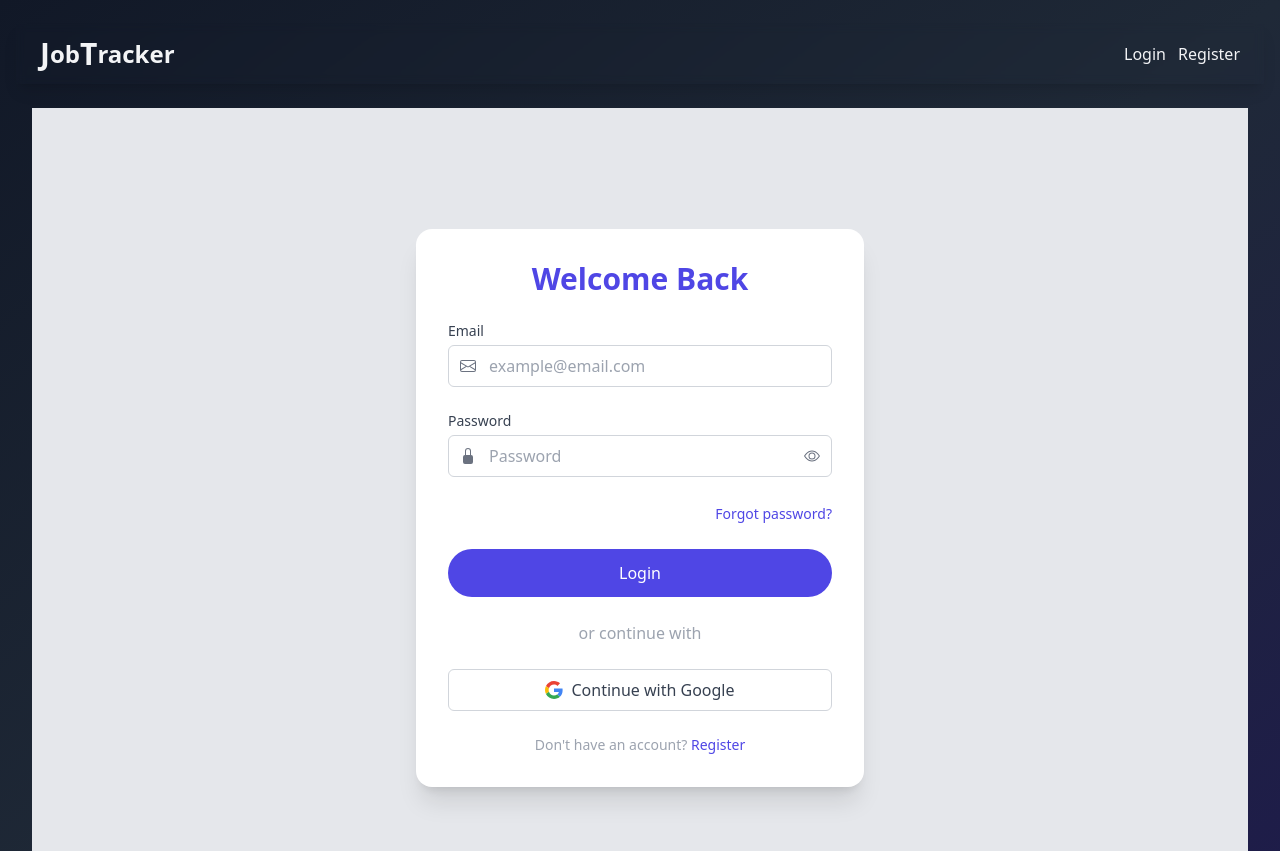
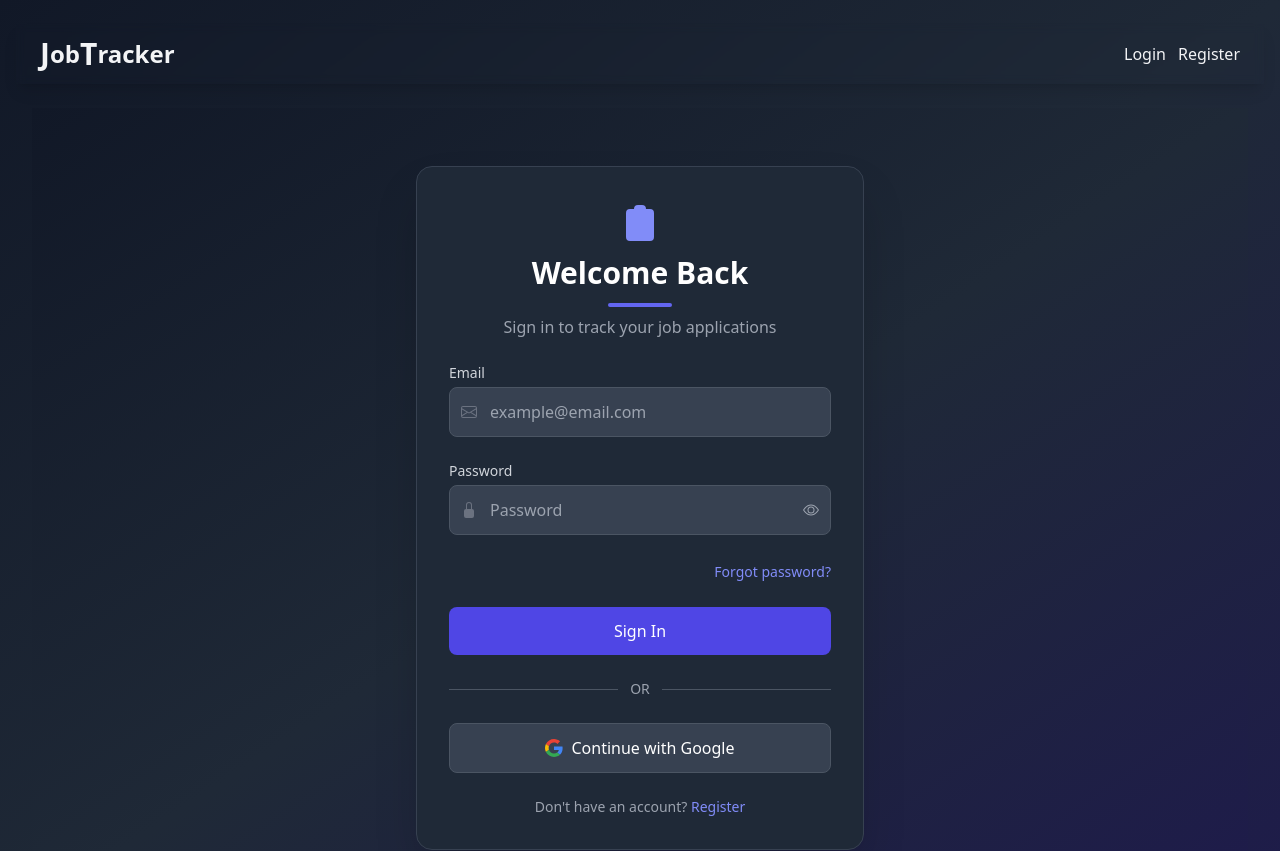
Before and after one commit to YashTirpude/job-application-tracker, a React (Create React App) app in the folder frontend/: page /login in a window 1280 px wide. Shown: the top 851 px of the page. Built offline with nearby package versions, Linux system fonts and the light colour scheme; no server answers.

Commit message:
Authform UI update

```diff
--- a/frontend/src/components/AuthForm.tsx
+++ b/frontend/src/components/AuthForm.tsx
@@ -32,6 +32,7 @@ const AuthForm: React.FC<AuthFormProps> = ({ type }) => {
   const navigate = useNavigate();
   const password = watch("password", "");
 
+  // Enhanced animations
   const containerVariants = {
     hidden: { opacity: 0, y: 20 },
     visible: {
@@ -46,7 +47,23 @@ const AuthForm: React.FC<AuthFormProps> = ({ type }) => {
 
   const itemVariants = {
     hidden: { opacity: 0, y: 10 },
-    visible: { opacity: 1, y: 0 },
+    visible: {
+      opacity: 1,
+      y: 0,
+      transition: {
+        duration: 0.4,
+        ease: "easeOut",
+      },
+    },
+  };
+
+  const buttonVariants = {
+    hover: {
+      scale: 1.03,
+      boxShadow: "0px 5px 15px rgba(99, 102, 241, 0.4)",
+      transition: { duration: 0.2 },
+    },
+    tap: { scale: 0.97 },
   };
 
   const onSubmit = async (data: FormValues) => {
@@ -101,23 +118,47 @@ const AuthForm: React.FC<AuthFormProps> = ({ type }) => {
       initial="hidden"
       animate="visible"
       variants={containerVariants}
-      className="flex justify-center items-center min-h-screen bg-gray-200 px-4"
+      className="flex justify-center items-center min-h-screen bg-gradient-to-br from-gray-900 via-gray-800 to-indigo-950 px-4 py-10"
     >
       <motion.form
         onSubmit={handleSubmit(onSubmit)}
-        className="bg-white shadow-xl p-8 max-w-md w-full mx-auto rounded-2xl space-y-6"
+        className="bg-gray-800 shadow-2xl p-8 max-w-md w-full mx-auto rounded-2xl space-y-6 border border-gray-700"
         variants={containerVariants}
       >
-        <motion.h2
-          className="text-3xl font-bold text-center mb-6 text-indigo-600"
+        <motion.div
+          className="flex flex-col items-center mb-2"
           variants={itemVariants}
         >
-          {type === "login" ? "Welcome Back" : "Create Account"}
-        </motion.h2>
+          <svg
+            className="w-12 h-12 text-indigo-400 mb-2"
+            fill="currentColor"
+            viewBox="0 0 24 24"
+          >
+            <path d="M9 5H7a2 2 0 00-2 2v12a2 2 0 002 2h10a2 2 0 002-2V7a2 2 0 00-2-2h-2M9 5a2 2 0 002 2h2a2 2 0 002-2M9 5a2 2 0 012-2h2a2 2 0 012 2m-6 9l2 2 4-4"></path>
+          </svg>
+          <motion.h2
+            className="text-3xl font-bold text-center text-white"
+            variants={itemVariants}
+          >
+            {type === "login" ? "Welcome Back" : "Create Account"}
+          </motion.h2>
+          <motion.div
+            className="h-1 w-16 bg-indigo-500 mt-3 mb-2 rounded-full"
+            variants={itemVariants}
+          />
+          <motion.p
+            className="text-gray-400 text-center"
+            variants={itemVariants}
+          >
+            {type === "login"
+              ? "Sign in to track your job applications"
+              : "Create an account to start tracking your jobs"}
+          </motion.p>
+        </motion.div>
 
         {type === "register" && (
           <motion.div className="flex flex-col w-full" variants={itemVariants}>
-            <label className="block text-sm font-medium text-gray-700 mb-1">
+            <label className="block text-sm font-medium text-gray-300 mb-1">
               Display Name
             </label>
             <div className="relative">
@@ -135,14 +176,14 @@ const AuthForm: React.FC<AuthFormProps> = ({ type }) => {
               <input
                 type="text"
                 placeholder="Your name"
-                className="w-full pl-10 pr-3 py-2 border border-gray-300 rounded-md focus:outline-none focus:ring-2 focus:ring-indigo-200 focus:border-indigo-300"
+                className="w-full pl-10 pr-3 py-3 bg-gray-700 text-white border border-gray-600 rounded-lg focus:outline-none focus:ring-2 focus:ring-indigo-500 focus:border-indigo-500"
                 {...register("displayName", {
                   required: "Display name is required",
                 })}
               />
             </div>
             {errors.displayName && (
-              <p className="text-sm text-red-600 mt-1">
+              <p className="text-sm text-red-400 mt-1">
                 {errors.displayName.message}
               </p>
             )}
@@ -150,7 +191,7 @@ const AuthForm: React.FC<AuthFormProps> = ({ type }) => {
         )}
 
         <motion.div className="flex flex-col w-full" variants={itemVariants}>
-          <label className="block text-sm font-medium text-gray-700 mb-1">
+          <label className="block text-sm font-medium text-gray-300 mb-1">
             Email
           </label>
           <div className="relative">
@@ -168,7 +209,7 @@ const AuthForm: React.FC<AuthFormProps> = ({ type }) => {
             <input
               type="email"
               placeholder="example@email.com"
-              className="w-full pl-10 pr-3 py-2 border border-gray-300 rounded-md focus:outline-none focus:ring-2 focus:ring-indigo-200 focus:border-indigo-300"
+              className="w-full pl-10 pr-3 py-3 bg-gray-700 text-white border border-gray-600 rounded-lg focus:outline-none focus:ring-2 focus:ring-indigo-500 focus:border-indigo-500"
               {...register("email", {
                 required: "Email is required",
                 pattern: {
@@ -179,12 +220,12 @@ const AuthForm: React.FC<AuthFormProps> = ({ type }) => {
             />
           </div>
           {errors.email && (
-            <p className="text-sm text-red-600 mt-1">{errors.email.message}</p>
+            <p className="text-sm text-red-400 mt-1">{errors.email.message}</p>
           )}
         </motion.div>
 
         <motion.div className="flex flex-col w-full" variants={itemVariants}>
-          <label className="block text-sm font-medium text-gray-700 mb-1">
+          <label className="block text-sm font-medium text-gray-300 mb-1">
             Password
           </label>
           <div className="relative">
@@ -203,7 +244,7 @@ const AuthForm: React.FC<AuthFormProps> = ({ type }) => {
             <input
               type={showPassword ? "text" : "password"}
               placeholder="Password"
-              className="w-full pl-10 pr-10 py-2 border border-gray-300 rounded-md focus:outline-none focus:ring-2 focus:ring-indigo-200 focus:border-indigo-300"
+              className="w-full pl-10 pr-10 py-3 bg-gray-700 text-white border border-gray-600 rounded-lg focus:outline-none focus:ring-2 focus:ring-indigo-500 focus:border-indigo-500"
               {...register("password", {
                 required: "Password is required",
                 minLength: {
@@ -214,7 +255,7 @@ const AuthForm: React.FC<AuthFormProps> = ({ type }) => {
             />
             <button
               type="button"
-              className="absolute right-3 top-1/2 transform -translate-y-1/2 text-gray-500 z-10"
+              className="absolute right-3 top-1/2 transform -translate-y-1/2 text-gray-400 hover:text-gray-300 z-10"
               onClick={() => setShowPassword(!showPassword)}
               tabIndex={-1}
             >
@@ -245,7 +286,7 @@ const AuthForm: React.FC<AuthFormProps> = ({ type }) => {
             </button>
           </div>
           {errors.password && (
-            <p className="text-sm text-red-600 mt-1">
+            <p className="text-sm text-red-400 mt-1">
               {errors.password.message}
             </p>
           )}
@@ -253,7 +294,7 @@ const AuthForm: React.FC<AuthFormProps> = ({ type }) => {
 
         {type === "register" && (
           <motion.div className="flex flex-col w-full" variants={itemVariants}>
-            <label className="block text-sm font-medium text-gray-700 mb-1">
+            <label className="block text-sm font-medium text-gray-300 mb-1">
               Confirm Password
             </label>
             <div className="relative">
@@ -271,7 +312,7 @@ const AuthForm: React.FC<AuthFormProps> = ({ type }) => {
               <input
                 type={showConfirmPassword ? "text" : "password"}
                 placeholder="Confirm password"
-                className="w-full pl-10 pr-10 py-2 border border-gray-300 rounded-md focus:outline-none focus:ring-2 focus:ring-indigo-200 focus:border-indigo-300"
+                className="w-full pl-10 pr-10 py-3 bg-gray-700 text-white border border-gray-600 rounded-lg focus:outline-none focus:ring-2 focus:ring-indigo-500 focus:border-indigo-500"
                 {...register("confirmPassword", {
                   required: "Please confirm your password",
                   validate: (value) =>
@@ -280,7 +321,7 @@ const AuthForm: React.FC<AuthFormProps> = ({ type }) => {
               />
               <button
                 type="button"
-                className="absolute right-3 top-1/2 transform -translate-y-1/2 text-gray-500 z-10"
+                className="absolute right-3 top-1/2 transform -translate-y-1/2 text-gray-400 hover:text-gray-300 z-10"
                 onClick={() => setShowConfirmPassword(!showConfirmPassword)}
                 tabIndex={-1}
               >
@@ -311,7 +352,7 @@ const AuthForm: React.FC<AuthFormProps> = ({ type }) => {
               </button>
             </div>
             {errors.confirmPassword && (
-              <p className="text-sm text-red-600 mt-1">
+              <p className="text-sm text-red-400 mt-1">
                 {errors.confirmPassword.message}
               </p>
             )}
@@ -322,7 +363,7 @@ const AuthForm: React.FC<AuthFormProps> = ({ type }) => {
           <motion.div className="text-right" variants={itemVariants}>
             <a
               href="/forgot-password"
-              className="text-sm text-indigo-600 hover:underline"
+              className="text-sm text-indigo-400 hover:text-indigo-300 hover:underline transition-colors duration-200"
             >
               Forgot password?
             </a>
@@ -331,38 +372,59 @@ const AuthForm: React.FC<AuthFormProps> = ({ type }) => {
 
         <motion.button
           type="submit"
-          className="bg-indigo-600 rounded-full w-full h-12 flex items-center justify-center text-white hover:bg-indigo-700 disabled:bg-gray-400 disabled:cursor-not-allowed"
+          className="bg-indigo-600 rounded-lg w-full h-12 flex items-center justify-center text-white hover:bg-indigo-700 disabled:bg-gray-600 disabled:cursor-not-allowed transition-all duration-200"
           disabled={isSubmitting}
-          variants={itemVariants}
-          whileHover={{ scale: 1.02 }}
-          whileTap={{ scale: 0.98 }}
+          variants={buttonVariants}
+          whileHover="hover"
+          whileTap="tap"
         >
           {isSubmitting ? (
-            <>
-              <span className="loading loading-spinner loading-sm"></span>
+            <div className="flex items-center gap-2">
+              <svg
+                className="animate-spin h-5 w-5 text-white"
+                xmlns="http://www.w3.org/2000/svg"
+                fill="none"
+                viewBox="0 0 24 24"
+              >
+                <circle
+                  className="opacity-25"
+                  cx="12"
+                  cy="12"
+                  r="10"
+                  stroke="currentColor"
+                  strokeWidth="4"
+                ></circle>
+                <path
+                  className="opacity-75"
+                  fill="currentColor"
+                  d="M4 12a8 8 0 018-8V0C5.373 0 0 5.373 0 12h4zm2 5.291A7.962 7.962 0 014 12H0c0 3.042 1.135 5.824 3 7.938l3-2.647z"
+                ></path>
+              </svg>
               {type === "login" ? "Logging in..." : "Registering..."}
-            </>
+            </div>
           ) : type === "login" ? (
-            "Login"
+            "Sign In"
           ) : (
             "Create Account"
           )}
         </motion.button>
 
         <motion.div
-          className="flex items-center justify-center text-gray-400"
+          className="flex items-center justify-center space-x-3 text-gray-400 my-6"
           variants={itemVariants}
         >
-          or continue with
+          <div className="h-px bg-gray-600 flex-1"></div>
+          <p className="text-sm uppercase">or</p>
+          <div className="h-px bg-gray-600 flex-1"></div>
         </motion.div>
 
         <motion.button
           type="button"
           onClick={handleGoogleLogin}
-          className="border border-gray-300 bg-white w-full flex items-center justify-center gap-2 py-2 rounded-md hover:bg-gray-50"
-          variants={itemVariants}
-          whileHover={{ scale: 1.02 }}
-          whileTap={{ scale: 0.98 }}
+          className="bg-gray-700 border border-gray-600 w-full flex items-center justify-center gap-2 py-3 rounded-lg hover:bg-gray-600 transition-colors duration-200"
+          variants={buttonVariants}
+          whileHover="hover"
+          whileTap="tap"
         >
           <svg
             xmlns="http://www.w3.org/2000/svg"
@@ -387,7 +449,7 @@ const AuthForm: React.FC<AuthFormProps> = ({ type }) => {
               d="M24 48c6.48 0 11.93-2.13 15.89-5.81l-7.73-6c-2.15 1.45-4.92 2.3-8.16 2.3-6.26 0-11.57-4.22-13.47-9.91l-7.98 6.19C6.51 42.62 14.62 48 24 48z"
             />
           </svg>
-          <span className="text-gray-700">Continue with Google</span>
+          <span className="text-white">Continue with Google</span>
         </motion.button>
 
         <motion.div className="text-center mt-6" variants={itemVariants}>
@@ -396,7 +458,7 @@ const AuthForm: React.FC<AuthFormProps> = ({ type }) => {
               Don't have an account?{" "}
               <a
                 href="/register"
-                className="text-indigo-600 font-medium hover:underline"
+                className="text-indigo-400 font-medium hover:text-indigo-300 hover:underline transition-colors duration-200"
               >
                 Register
               </a>
@@ -406,7 +468,7 @@ const AuthForm: React.FC<AuthFormProps> = ({ type }) => {
               Already have an account?{" "}
               <a
                 href="/login"
-                className="text-indigo-600 font-medium hover:underline"
+                className="text-indigo-400 font-medium hover:text-indigo-300 hover:underline transition-colors duration-200"
               >
                 Login
               </a>
```
